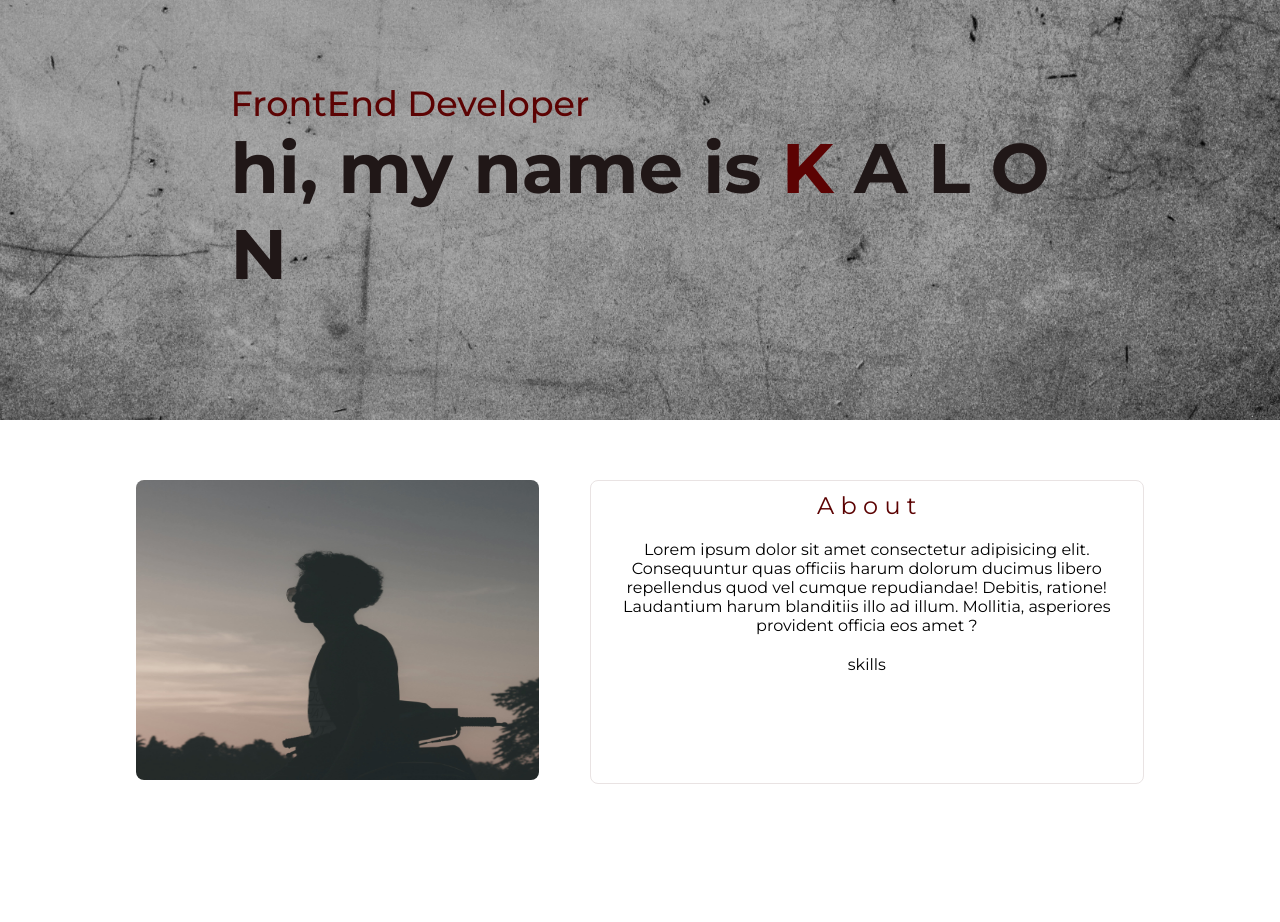
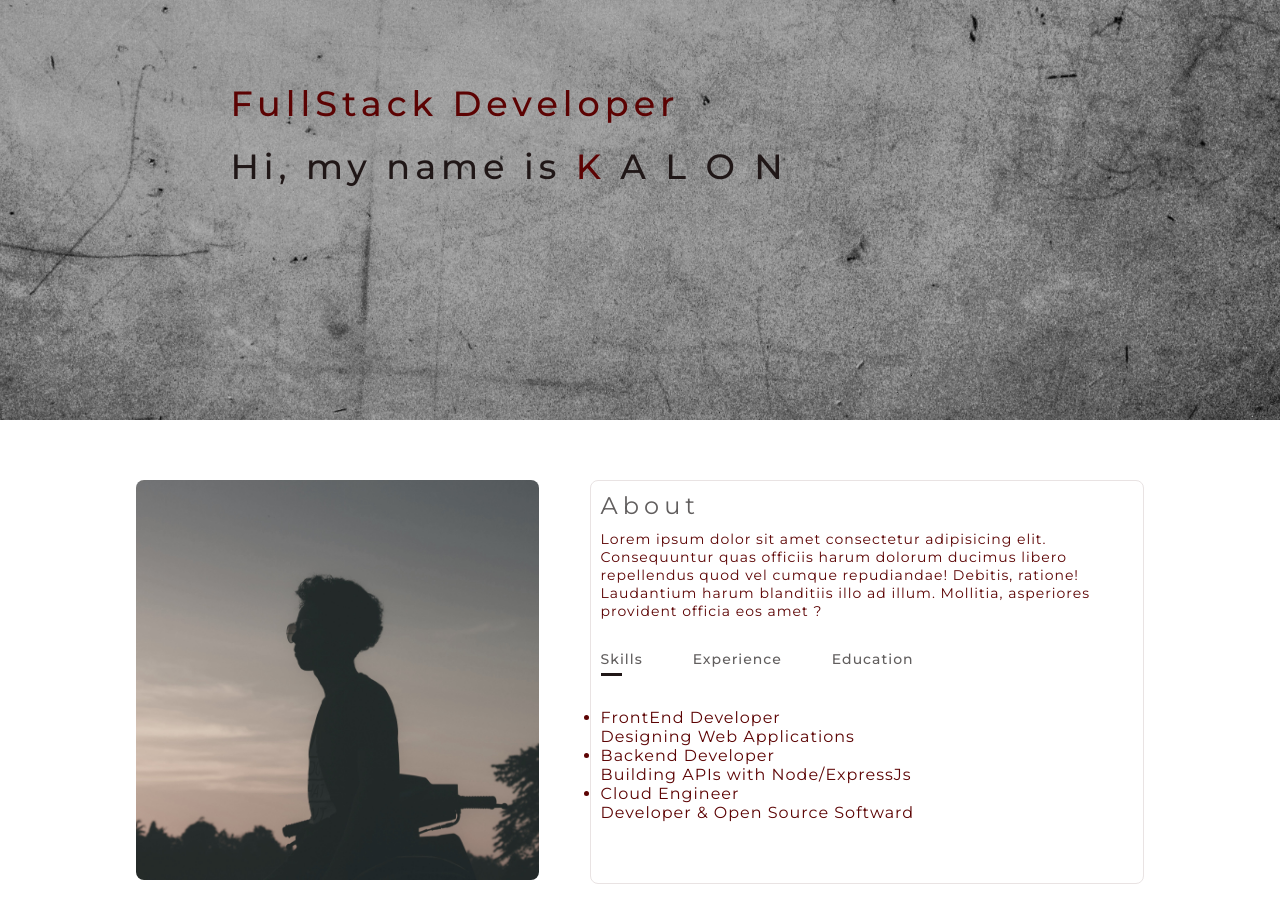
Before and after one commit to KalonOluwanifemi/portfolio_website, a plain HTML site: page index.html in a window 1280 px wide. Shown: the part 380-1302 px from the top of the page. Before the commit the page ends 1224 px from the top, so only its background shows below. Drawn offline with Linux system fonts and the light colour scheme.

Commit message:
I changed the header text of the landing page and added a new style

```diff
--- a/index.html
+++ b/index.html
@@ -27,8 +27,8 @@
                 </ul>
             </nav>
             <div class="header-text">
-                <p class="header-text-p"> FrontEnd Developer</p>
-                <h1>hi, my name  is  <span>K</span> A L O N </h1>
+                <p class="header-text-p1"> FullStack Developer</p>
+                <p class="header-text-p2">Hi, my name  is  <span class="span-text">K</span> A L O N </p>
             </div>
         </div>
     </div>
@@ -39,18 +39,26 @@
         <div class="container">
             <div class="row">
                 <div class="about-col-1">
-                    <img src="/images/about-img.jpg" alt="" width="250" height="300" >
+                    <img src="/images/about-img.jpg" alt="" width="300" height="400" >
                 </div>
                 <div class="about-col-2">
-                    <h2 class="subtitle">A b o u t</h2>
+                    <h2 class="subtitle">About</h2>
                     <p>Lorem ipsum dolor sit amet consectetur adipisicing elit.
                         Consequuntur quas officiis harum dolorum ducimus libero repellendus quod vel cumque repudiandae!
                         Debitis, ratione! Laudantium harum blanditiis illo ad illum. Mollitia,
                         asperiores provident officia eos amet ?
                     </p>
                     <div class="tab-titles">
-                        <p class="tab-links">skills</p>
-
+                        <p class="tab-links active-link">Skills</p>
+                        <p class="tab-links">Experience</p>
+                        <p class="tab-links">Education</p>
+                    </div>
+                    <div class="tab-contents">
+                        <ul>
+                            <li><span>FrontEnd Developer</span><br>Designing Web Applications</li>
+                            <li><span>Backend Developer</span><br>Building APIs with Node/ExpressJs</li>
+                            <li><span>Cloud Engineer</span><br>Developer & Open Source Softward</li>
+                        </ul>
                     </div>
 
                 </div>
--- a/style.css
+++ b/style.css
@@ -65,22 +65,29 @@ nav ul li a:hover::after{
 }
 
 .header-text{
-    font-family: "Jura";
+    font-family: "Montserrat";
     width: fit-content;
     margin: 40% 10%;
     font-size: 35px;
     text-align: justify;
 }
-.header-text .header-text-p{
+.header-text .header-text-p1{
     font-family: "Montserrat";
     margin-top: 10px;
     font-weight:500;
     color:#5c0303 ;
+    letter-spacing: 5px;
 }
-.header-text p span{
+.header-text .header-text-p2{
+    margin-top:20px ;
+    letter-spacing: 5px;
+    font-weight: 500;
+}
+/* .header-text-p2 .span{
     margin-top: 10px;
-    font-weight: 100;
-}
+    font-weight: 500;
+    font-weight: 200;
+} */
 
 /*About*/
 #about{
@@ -105,12 +112,52 @@ color:#5c0303;
     border: 1px solid rgb(233, 227, 227);
     border-radius: 8px;
     padding: 10px;
-    text-align: center;
+    letter-spacing:1px;
 }
 .about-col-2 .subtitle{
     font-weight: 400;
+    letter-spacing: 5px;
+}
+.about-col-2 h2{
+    color: rgb(97, 94, 94);
 }
 .about-col-2 p{
-    color: black;
-    margin-top: 20px
+    color: #5c0303;
+    margin-top: 20p;
+    font-size: 14px;
+    margin-top: 10px;
 }
+
+div .tab-links{
+color: rgb(97, 94, 94);
+letter-spacing: 1px;
+}
+
+.tab-titles{
+    display: flex;
+    margin: 20px 0 40px;
+}
+
+
+
+.tab-links{
+
+    margin-right:50px;
+    font-size: 18px;
+    font-weight: 500;
+    cursor: pointer;
+    position: relative;
+}
+.tab-links::after{
+    content: '';
+    width: 0;
+    height: 3px;
+    background-color: rgb(32, 23, 23);
+    position: absolute;
+    left: 0;
+    bottom: -8px;
+    transition: 0.5s
+}
+.tab-links.active-link::after{
+    width: 50%;
+}
```
